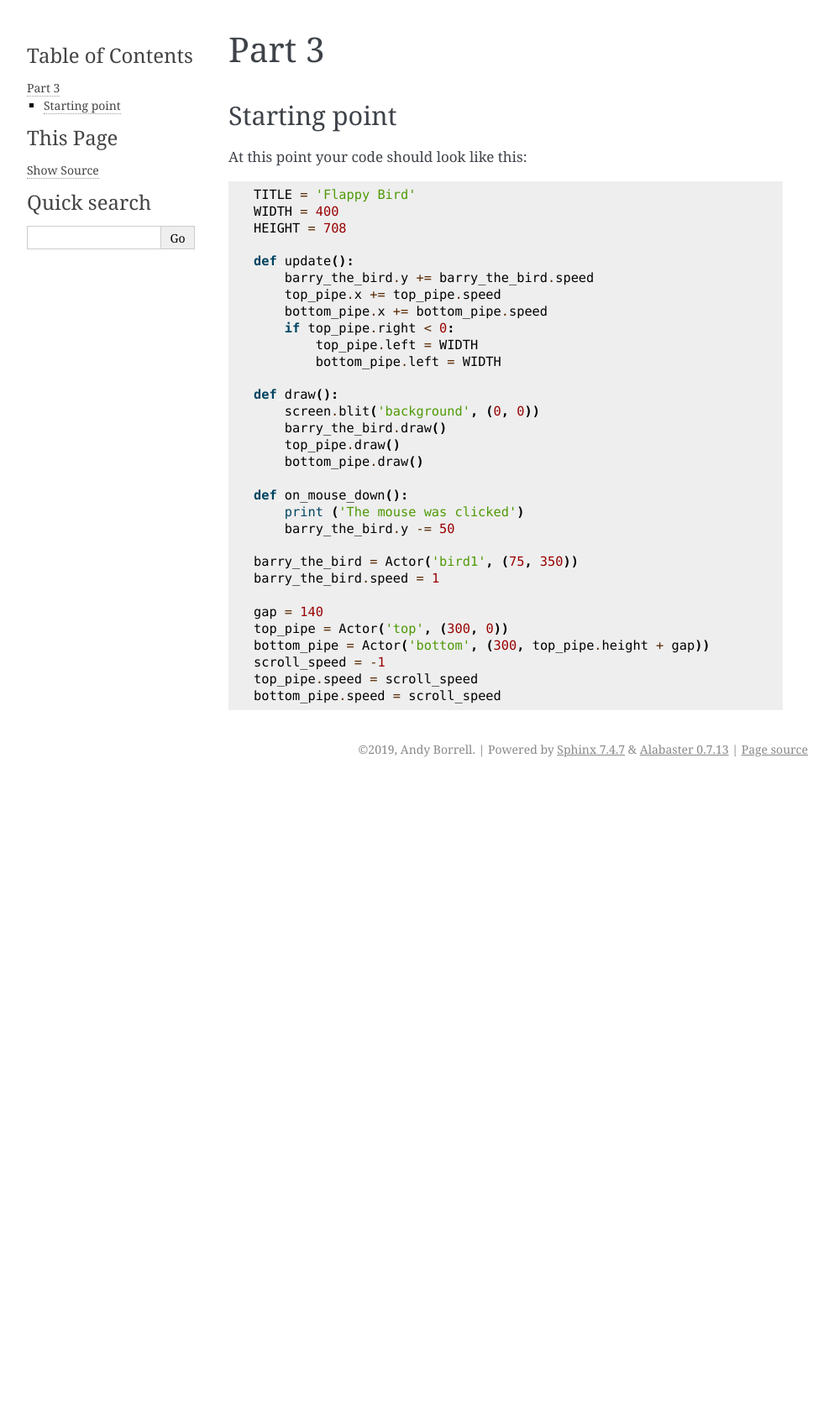
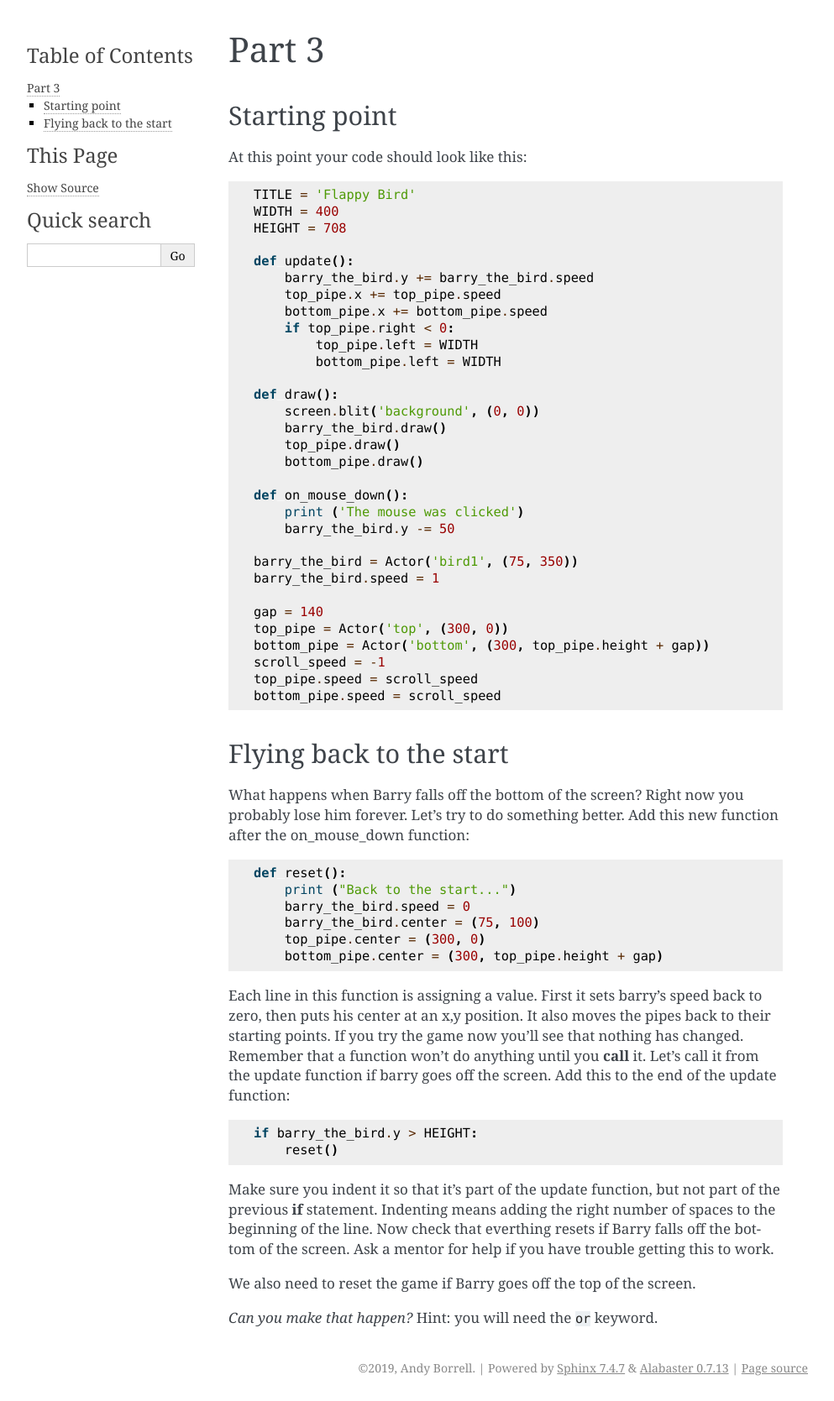
Before and after one commit to andyborrell/pygamezero_bird, a Sphinx documentation site: the page built from docs/source/part3.rst, in a window 1280 px wide. Shown: the whole page at 84% size, without its empty margins (148-1141 px from the left). Built offline with Sphinx 7.4.7, drawn with Linux system fonts in a browser that asks for light colours; before the commit the page ends 932 px from its top, so only the background shows below that.

Commit message:
Out of bounds test and game reset

```diff
--- a/docs/source/part3.rst
+++ b/docs/source/part3.rst
@@ -40,3 +40,31 @@ At this point your code should look like this:
     scroll_speed = -1
     top_pipe.speed = scroll_speed
     bottom_pipe.speed = scroll_speed
+
+
+Flying back to the start
+------------------------
+What happens when Barry falls off the bottom of the screen?  Right now you probably lose him forever.  Let's try to do something better.  Add this new function after the on_mouse_down function:
+
+.. code:: python
+
+    def reset():
+        print ("Back to the start...")
+        barry_the_bird.speed = 0
+        barry_the_bird.center = (75, 100)
+        top_pipe.center = (300, 0)
+        bottom_pipe.center = (300, top_pipe.height + gap)
+
+Each line in this function is assigning a value.  First it sets barry's speed back to zero, then puts his center at an x,y position.  It also moves the pipes back to their starting points.  If you try the game now you'll see that nothing has changed.  Remember that a function won't do anything until you  **call** it.  Let's call it from the update function if barry goes off the screen.  Add this to the end of the update function:
+
+.. code:: python
+
+    if barry_the_bird.y > HEIGHT:
+        reset()
+
+Make sure you indent it so that it's part of the update function, but not part of the previous **if** statement.  Indenting means adding the right number of spaces to the beginning of the line.  Now check that everthing resets if Barry falls off the bottom of the screen.  Ask a mentor for help if you have trouble getting this to work.
+
+We also need to reset the game if Barry goes off the top of the screen.
+
+*Can you make that happen?*
+Hint: you will need the :code:`or` keyword.
```
